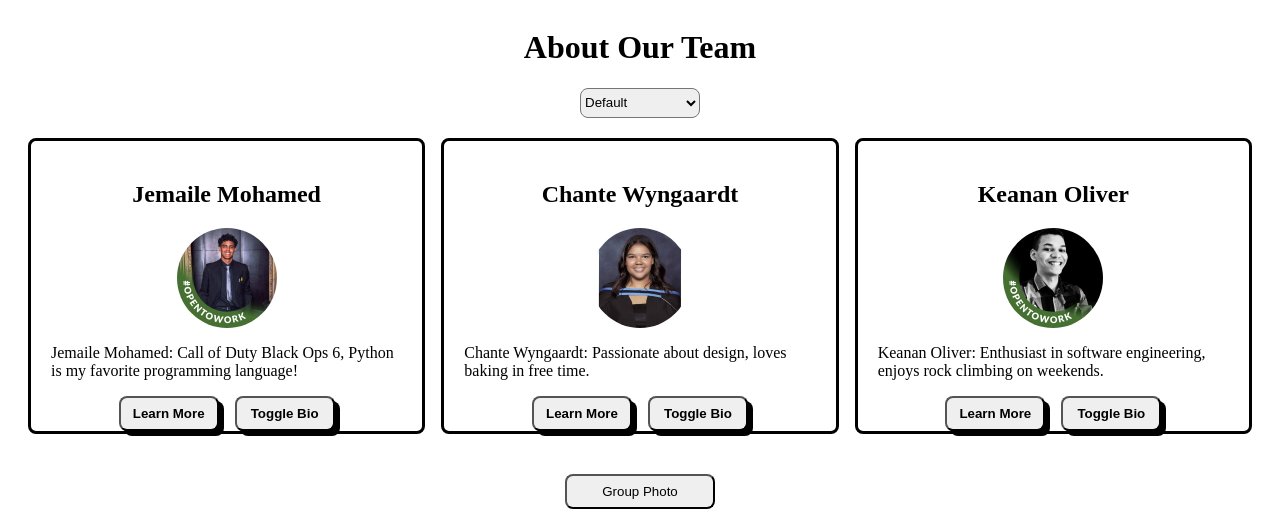
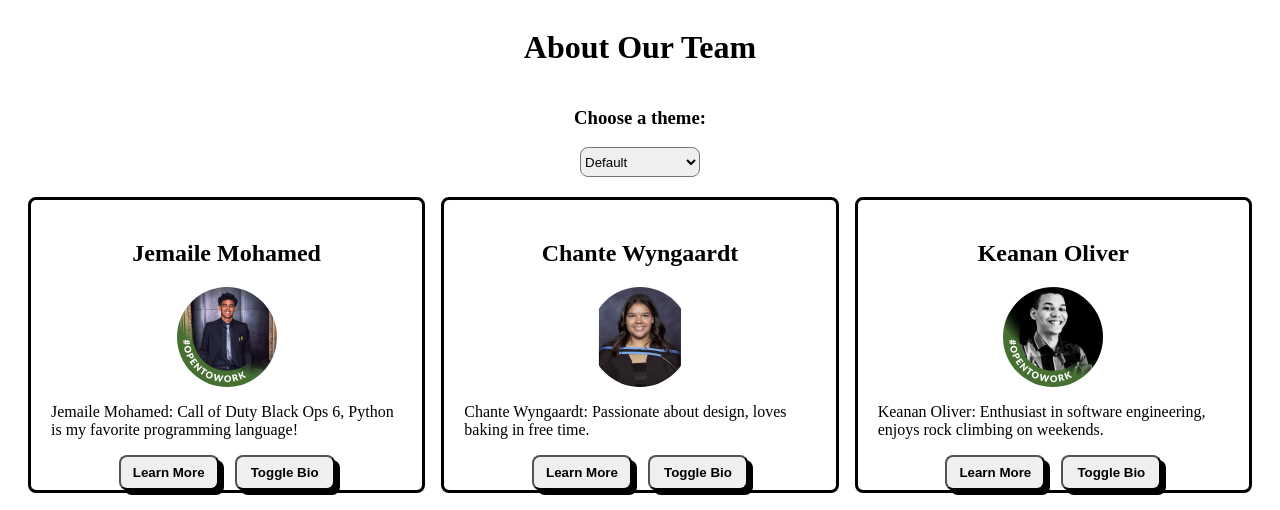
Before and after one commit to GeorgeZa01/About-us-Portfolio, a plain HTML site: page index.html in a window 1280 px wide. Shown: the top 510 px of the page. Drawn offline with Linux system fonts and the light colour scheme.

Commit message:
theme h3

```diff
--- a/index.html
+++ b/index.html
@@ -133,6 +133,7 @@
     </header>
 
     <!-- theme selector -->
+     <h3>Choose a theme: </h3>
      <select id="color">
         <option value="default">Default</option>
         <option value="dark">Dark</option>
```
